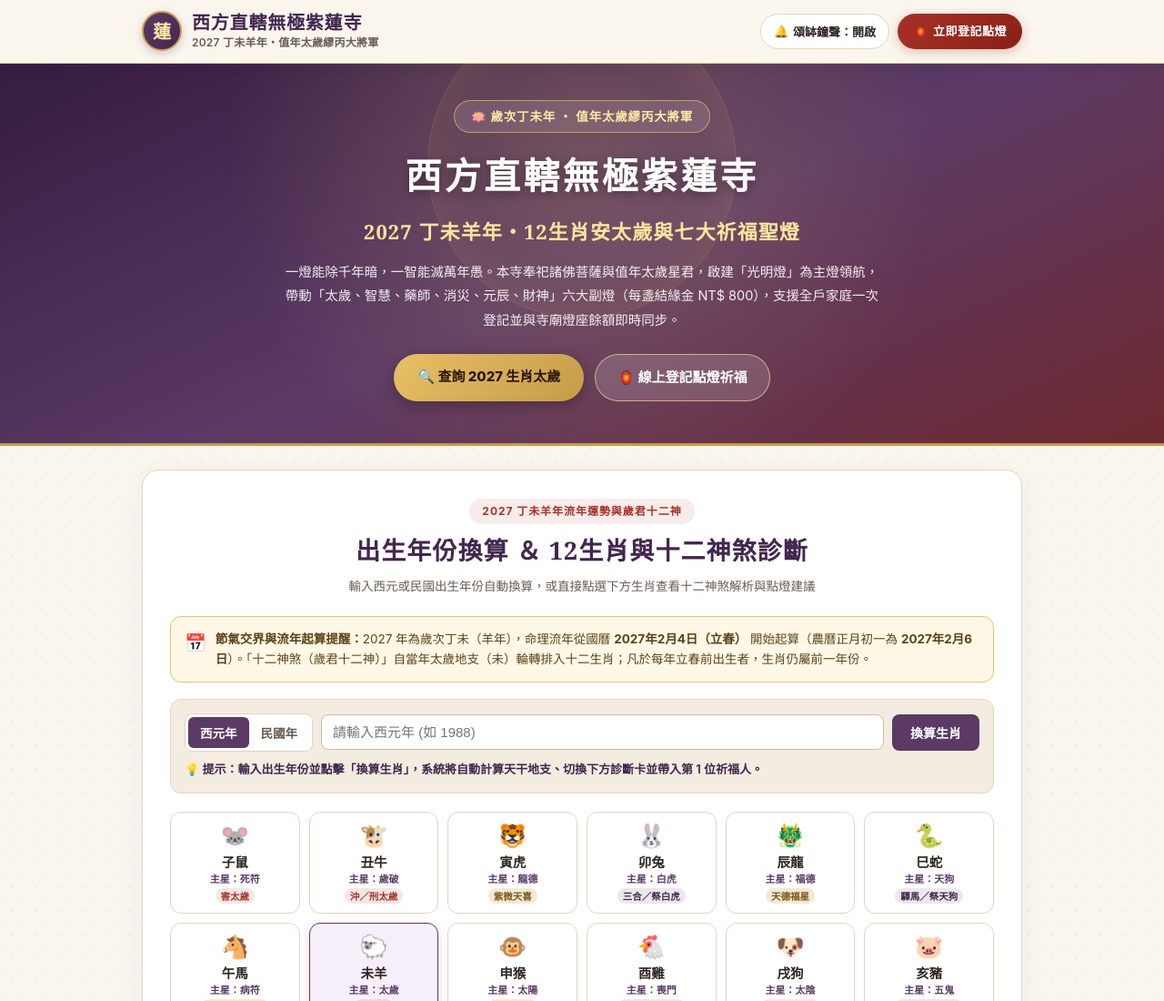
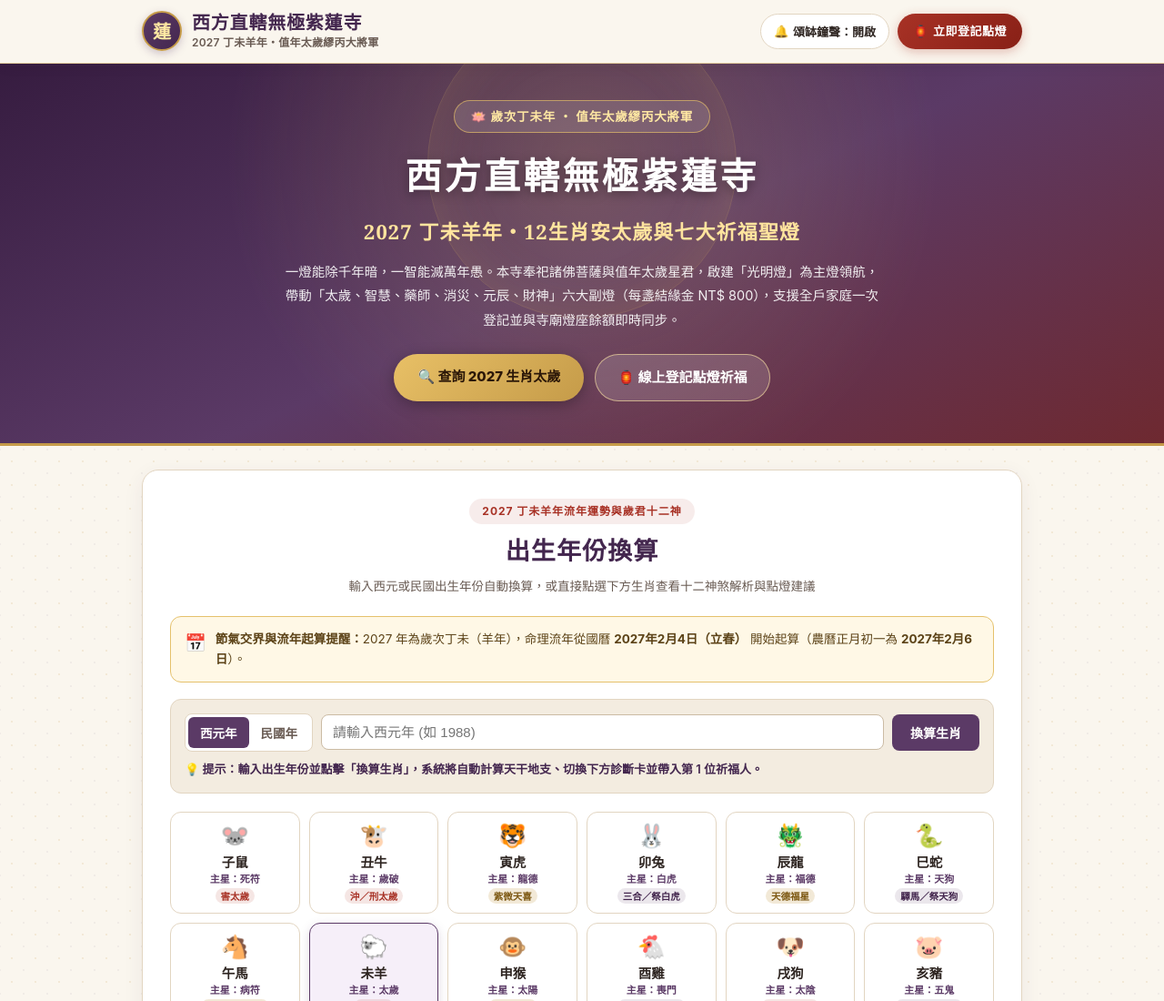
Before and after one commit to a90141561415/BRIGHT, a plain HTML site: page index.html in a window 1280 px wide. Shown: the top 1100 px of the page at 91% size. Drawn offline with Linux system fonts and the light colour scheme; no server answers.

Commit message:
更新 index.html

```diff
--- a/index.html
+++ b/index.html
@@ -1667,12 +1667,12 @@
     <main class="main-container">
 
         <!-- =====================================================================
-             區塊一：2027 丁未羊年・出生年份換算 ＆ 12生肖與十二神煞診斷
+             區塊一：2027 丁未羊年・出生年份換算
              ===================================================================== -->
         <section id="zodiacSection" class="card-box">
             <div class="section-header">
                 <span class="section-tag">2027 丁未羊年流年運勢與歲君十二神</span>
-                <h2 class="section-title serif">出生年份換算 ＆ 12生肖與十二神煞診斷</h2>
+                <h2 class="section-title serif">出生年份換算 </h2>
                 <p class="section-desc">輸入西元或民國出生年份自動換算，或直接點選下方生肖查看十二神煞解析與點燈建議</p>
             </div>
 
@@ -1680,7 +1680,7 @@
             <div class="solar-notice">
                 <span style="font-size:19px;">📅</span>
                 <div>
-                    <strong>節氣交界與流年起算提醒：</strong>2027 年為歲次丁未（羊年），命理流年從國曆 <strong>2027年2月4日（立春）</strong> 開始起算（農曆正月初一為 <strong>2027年2月6日</strong>）。「十二神煞（歲君十二神）」自當年太歲地支（未）輪轉排入十二生肖；凡於每年立春前出生者，生肖仍屬前一年份。
+                    <strong>節氣交界與流年起算提醒：</strong>2027 年為歲次丁未（羊年），命理流年從國曆 <strong>2027年2月4日（立春）</strong> 開始起算（農曆正月初一為 <strong>2027年2月6日</strong>）。
                 </div>
             </div>
 
```
